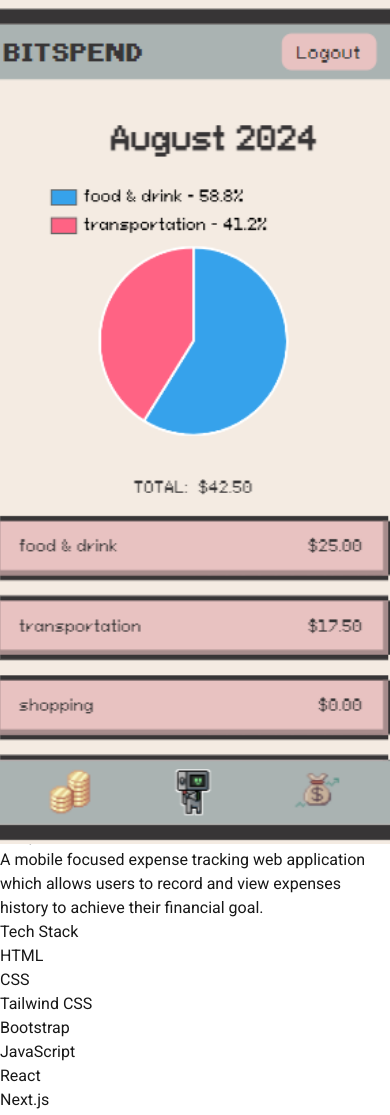
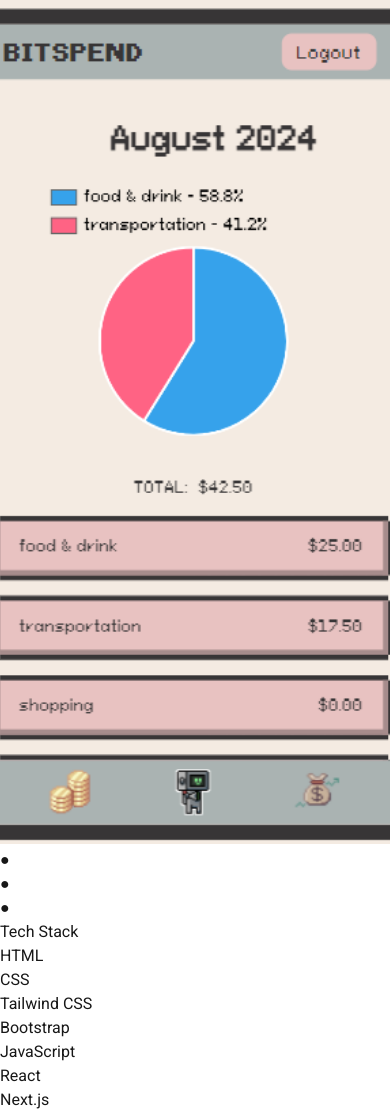
Before and after one commit to ZhiCong17/nextjs-portfolio, a Next.js app: page / in a window 390 px wide. Shown: the top 1115 px of the page. Built offline with nearby package versions, Linux system fonts and the light colour scheme.

Commit message:
add id to project objects and reverse flex direction for even numbered projects

```diff
--- a/src/app/components/project-card.jsx
+++ b/src/app/components/project-card.jsx
@@ -62,13 +62,19 @@ function Carousel({ images }) {
 }
 
 export default function ProjectCard({ project }) {
+  let cardClass;
+  let divClass;
+
+  project.id % 2 === 0 ? cardClass = "md:flex md:flex-row-reverse justify-between mt-5 mb-14 text-center md:text-left" : cardClass = "md:flex justify-between mt-5 mb-14 text-center md:text-left";
+  project.id % 2 === 0 ? divClass = "md:ml-20 mb-5" : divClass = "md:mr-20 mb-5";
+
   return (
-    <section className="md:flex justify-between mt-5 text-center md:text-left">
-      <Carousel images={project.images}/>
-      <div className="md:ml-20">
-        <h2 className="my-4 text-xl font-semibold">{project.title}</h2>
+    <section className={cardClass}>
+      <div className={divClass}>
+        <h2 className="mt-5 mb-5 text-xl font-semibold">{project.id}) {project.title}</h2>
         <p>{project.description}</p>
       </div>
+      <Carousel images={project.images}/>
     </section>
   )
 }
--- a/src/app/page.jsx
+++ b/src/app/page.jsx
@@ -4,6 +4,7 @@ import Skill from "./components/skill";
 
 export default function Home() {
   const project1 = {
+    id: 1,
     title: "FitBud",
     description: "A mobile focused web application which generates gym workout plans for users based on their individual profile to help them achieve their fitness goal.",
     images: [
@@ -15,6 +16,7 @@ export default function Home() {
   }
 
   const project2 = {
+    id: 2,
     title: "BitSpend",
     description: "A mobile focused expense tracking web application which allows users to record and view expenses history to achieve their financial goal.",
     images: [
```
